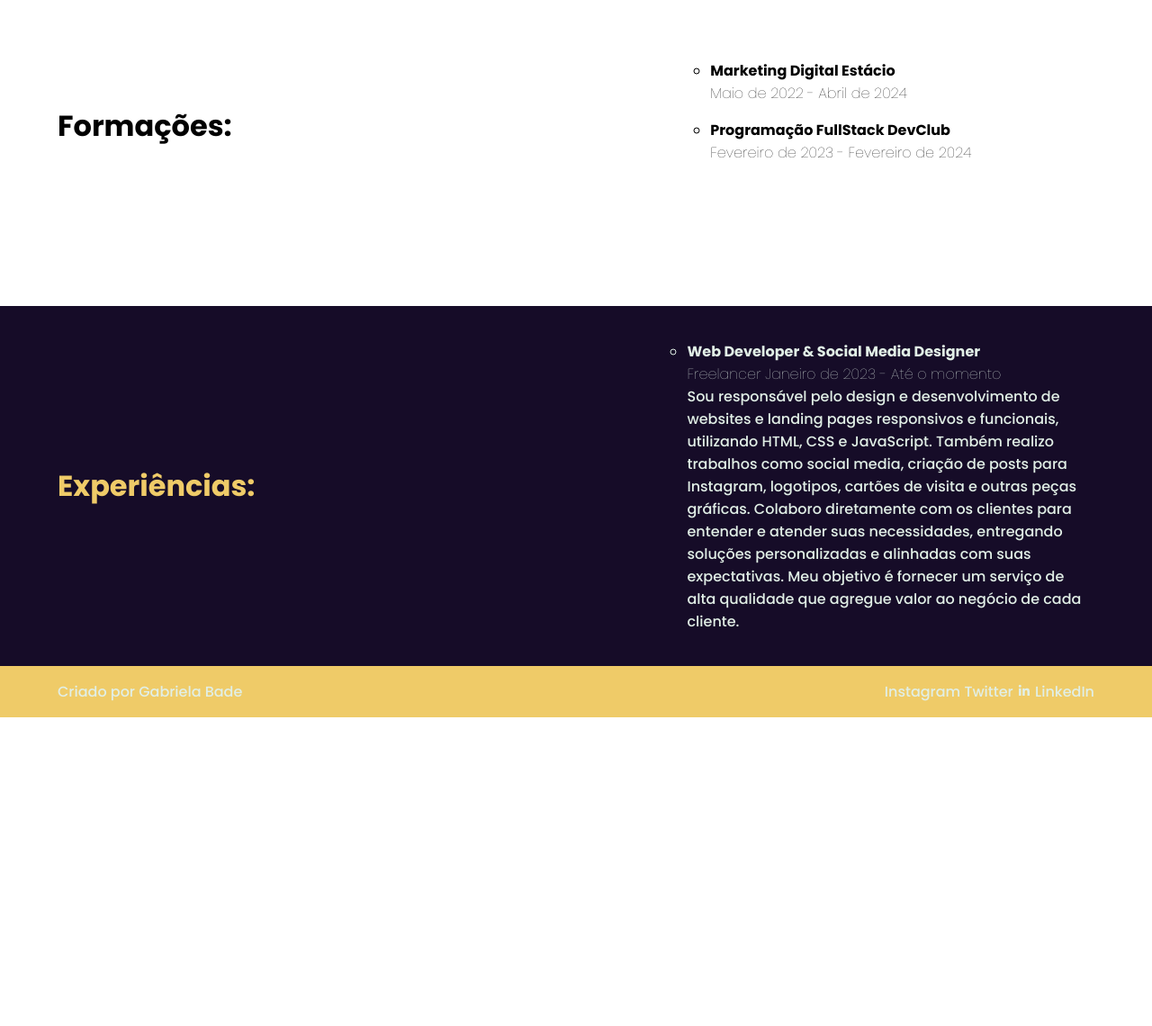
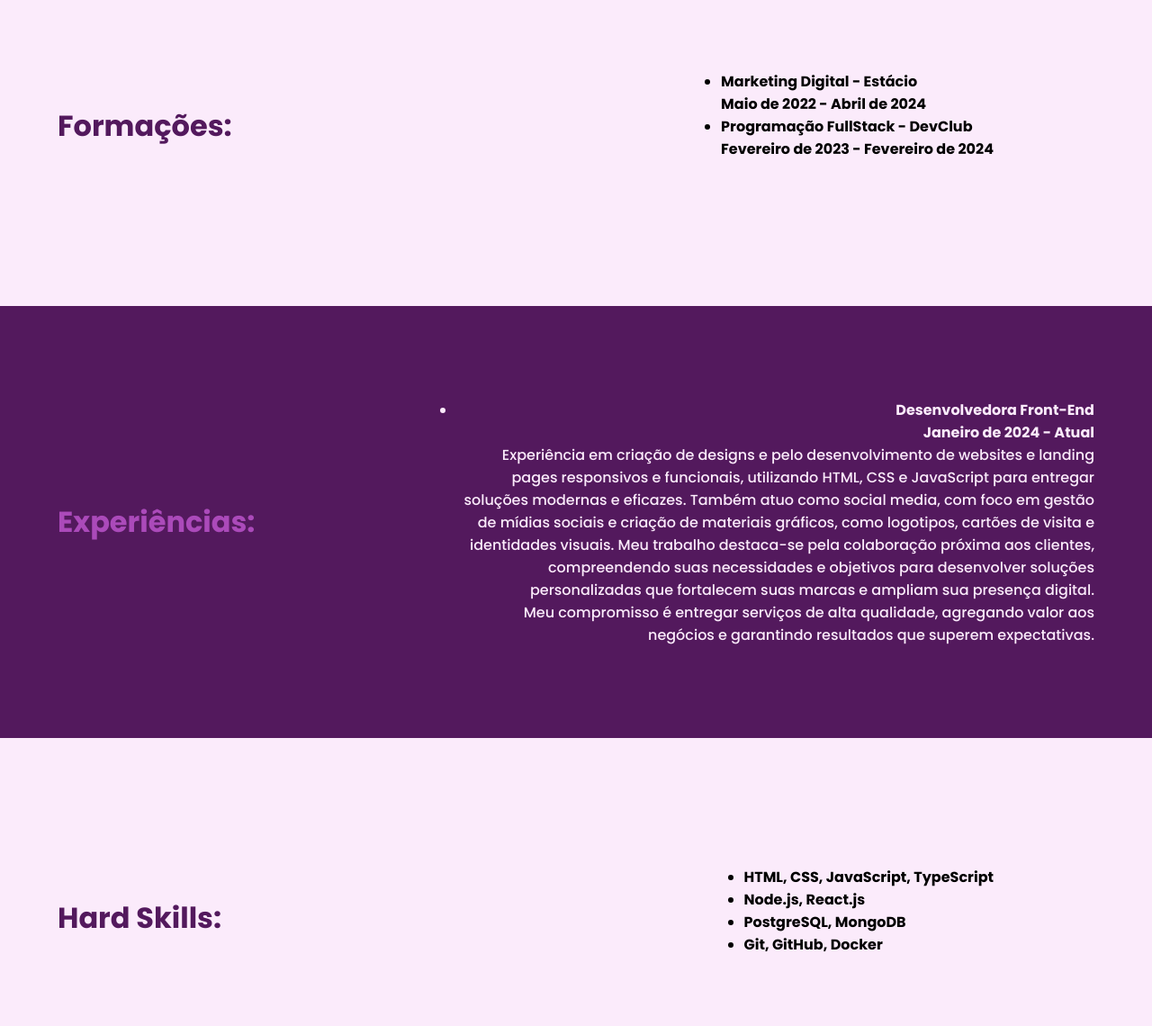
Before and after one commit to gabrielabade/curriculo, a plain HTML site: page index.html in a window 1280 px wide. Shown: the part 1660-2800 px from the top of the page at 90% size. Before the commit the page ends 2457 px from the top, so only its background shows below. Drawn offline with nearby package versions, Linux system fonts and the light colour scheme.

Commit message:
small update

```diff
--- a/index.html
+++ b/index.html
@@ -34,22 +34,22 @@
 
         <section id="sobre">
             <h3 class="subtitulo">Sobre</h3>
-            <p>Sou 𝐃𝐞𝐬𝐞𝐧𝐯𝐨𝐥𝐯𝐞𝐝𝐨𝐫𝐚 𝐖𝐞𝐛 com experiência prática em HTML, CSS, JavaScript e TypeScript.
-                Tenho utilizado em
-                projetos Node.js e React.js, e atualmente estou aprofundando meus conhecimentos em React Native. Além
-                disso, possuo
-                experiência com bancos de dados relacionais e não relacionais, como PostgreSQL e MongoDB. Estou
-                familiarizada com
-                práticas de controle de versão utilizando Git e GitHub.
-            </p>
+            <p>Apaixonada por criar soluções web responsivas e funcionais, atuo como desenvolvedora autônoma com
+                experiência na criação de websites e landing pages utilizando HTML, CSS e JavaScript. Minha transição de
+                carreira foi impulsionada pelo desejo de enfrentar novos desafios e contribuir com inovações
+                tecnológicas que impactem positivamente a vida das pessoas. A cada projeto, minha maior motivação é ver
+                o site concluído, pronto para encantar o usuário com uma experiência visual atraente e intuitiva.</p>
 
-            <p>Sou otimista, perseverante e dedicada, sempre pronta para aprender e me adaptar às mudanças. Valorizo o
-                trabalho em
-                equipe e estou aberta a feedbacks construtivos, pois acredito que eles são essenciais para o crescimento
-                profissional.
-                Sou apaixonada pelo impacto positivo que meu trabalho pode ter na vida das pessoas e busco
-                constantemente novos desafios
-                que me permitam crescer e superar expectativas.</p>
+            <p>Com formação em Marketing Digital, agrego ao desenvolvimento de software habilidades analíticas e uma
+                profunda capacidade de entender o usuário. Essas qualidades são aplicadas diretamente na programação
+                para criar soluções alinhadas às necessidades dos clientes. Atualmente, estudo programação Full Stack
+                para expandir minha atuação e busco projetos práticos que me desafiem e permitam aprimorar minhas
+                habilidades.</p>
+
+            <p>Sou otimista, perseverante e dedicada, sempre disposta a aprender, evoluir e me adaptar às mudanças.
+                Valorizo o trabalho em equipe e enxergo o feedback construtivo como uma ferramenta essencial para meu
+                crescimento pessoal e profissional. Meu objetivo é estar continuamente em busca de desafios que me
+                permitam superar expectativas e entregar resultados de excelência.</p>
         </section>
 
         <section id="contato">
@@ -73,53 +73,57 @@
         <section id="formacoes">
             <h3 class="subtitulo">Formações:</h3>
             <ul>
-                <ul>
-                    <li>Marketing Digital Estácio </li>
-                    <ul>
-                        Maio de 2022 - Abril de 2024
-                    </ul>
-                </ul>
-                <ul>
-                    <li>Programação FullStack DevClub </li>
-
-                        Fevereiro de 2023 - Fevereiro de 2024</li>
-
-                </ul>
+                <li>Marketing Digital - Estácio <br>
+                    Maio de 2022 - Abril de 2024
+                </li>
+                <li>Programação FullStack - DevClub <br>
+                    Fevereiro de 2023 - Fevereiro de 2024
+                </li>
             </ul>
-
-
         </section>
 
         <section id="experiencias">
             <h3 class="subtitulo">Experiências:</h3>
             <ul>
-                <ul>
-                    <li>Web Developer & Social Media Designer</li>
-                    <ul>
-                Freelancer Janeiro de 2023 - Até o momento
+                <li>Desenvolvedora Front-End <br>
+                    Janeiro de 2024 - Atual
+                    <p>Experiência em criação de designs e pelo desenvolvimento de websites e landing pages responsivos
+                        e funcionais, utilizando HTML, CSS e JavaScript para entregar soluções modernas e eficazes.
+                        Também atuo como social media, com foco em gestão de mídias sociais e criação de materiais
+                        gráficos, como logotipos, cartões de visita e identidades visuais. Meu trabalho destaca-se pela colaboração próxima aos clientes, compreendendo suas necessidades e
+                        objetivos para desenvolver soluções personalizadas que fortalecem suas marcas e ampliam sua
+                        presença digital.</p>
+                    <p>Meu compromisso é entregar serviços de alta qualidade, agregando valor aos negócios e garantindo
+                        resultados que superem expectativas.</p>
+                </li>
+            </ul>
+        </section>
 
-                </ul>
-                <p>Sou responsável pelo design e desenvolvimento de websites e landing pages responsivos e funcionais, utilizando HTML, CSS
-                e JavaScript. Também realizo trabalhos como social media, criação de posts para Instagram, logotipos, cartões de visita
-                e outras peças gráficas. Colaboro diretamente com os clientes para entender e atender suas necessidades, entregando
-                soluções personalizadas e alinhadas com suas expectativas. Meu objetivo é fornecer um serviço de alta qualidade que
-                agregue valor ao negócio de cada cliente.</p>
-                </ul>
+        <section id="skills">
+            <h3 class="subtitulo">Hard Skills:</h3>
+            <ul>
+                <li>HTML, CSS, JavaScript, TypeScript</li>
+                <li>Node.js, React.js</li>
+                <li>PostgreSQL, MongoDB</li>
+                <li>Git, GitHub, Docker</li>
             </ul>
         </section>
 
         <footer>
             <p>Criado por Gabriela Bade</p>
             <nav>
-                <a href="https://instagram.com">Instagram</a>
-                <a href="https://twitter.com">Twitter</a>
-                <a href="https://www.linkedin.com/in/bruno-costa-b9b3141a2/"><i class="bx bxl-linkedin"></i>
+                <a href="https://www.linkedin.com/in/gabriela-bade/"><i class="bx bxl-linkedin-square"></i>
                     LinkedIn</a>
+                <a href="https://github.com/gabrielabade"><i class="bx bxl-github"></i>
+                    GitHub</a>
+                <a href="mailto:gabriela.bade@hotmail.com"><i class="bx bx-envelope"></i>
+                    Email</a>
+                <a href="https://wa.me/5548991056014"><i class="bx bx-phone"></i>
+                    WhatsApp</a>
+
             </nav>
         </footer>
     </main>
-
-
 </body>
 
 </html>
--- a/style.css
+++ b/style.css
@@ -1,8 +1,9 @@
 :root {
-  --cor1: #160c28;
-  --cor2: #efcb68;
-  --cor3: #e1efe6;
+  --cor1: #53195D;
+  --cor2: #AB4ABA;
+  --cor3: #FBEBFB;
 }
+
 * {
   margin: 0;
   padding: 0;
@@ -38,10 +39,12 @@ header {
   height: 4rem;
   background-color: var(--cor1);
 }
+
 header a {
   color: var(--cor2);
   padding: 0 1rem;
 }
+
 .header-menu {
   display: flex;
   height: 100%;
@@ -72,6 +75,11 @@ header a {
   flex-direction: column;
   justify-content: center;
   padding: 0 4rem;
+  background-color: var(--cor3);
+}
+
+#sobre h3 {
+  color: var(--cor1);
 }
 
 #contato {
@@ -107,21 +115,26 @@ header a {
   align-items: center;
   justify-content: space-between;
   padding: 0 4rem;
+  background-color: var(--cor3);
+}
+
+#formacoes h3 {
+  color: #53195D;
 }
 
 #formacoes ul {
-  margin-bottom: 1rem;
+  margin-bottom: 1.5rem;
   font-weight: lighter;
 }
 
 #formacoes li {
-  padding-right: 10rem;
+  padding-right: 7rem;
   font-weight: bold;
 }
 
 #experiencias {
   width: 100vw;
-  height: 50vh;
+  height: 60vh;
   padding: 4rem;
   background-color: var(--cor1);
   color: var(--cor2);
@@ -129,19 +142,49 @@ header a {
   align-items: center;
   justify-content: space-between;
   padding: 0 4rem;
-  gap: 30rem;
+  gap: 14rem;
 }
 
 #experiencias li {
   font-weight: bold;
+  text-align: right;
+
 }
+
 #experiencias ul {
   font-weight: lighter;
   color: var(--cor3);
 }
+
 #experiencias p {
   font-weight: normal;
 }
+
+#skills {
+  width: 100vw;
+  padding: 4rem;
+  height: 50vh;
+  display: flex;
+  align-items: center;
+  justify-content: space-between;
+  padding: 0 4rem;
+  background-color: var(--cor3);
+}
+
+#skills h3 {
+  color: #53195D;
+}
+
+#skills ul {
+  margin-bottom: 1rem;
+  font-weight: lighter;
+}
+
+#skills li {
+  padding-right: 7rem;
+  font-weight: bold;
+}
+
 footer {
   width: 100vw;
   background-color: var(--cor2);
@@ -150,6 +193,7 @@ footer {
   justify-content: space-between;
   color: var(--cor3);
 }
+
 footer a {
   color: var(--cor3);
 }
```
